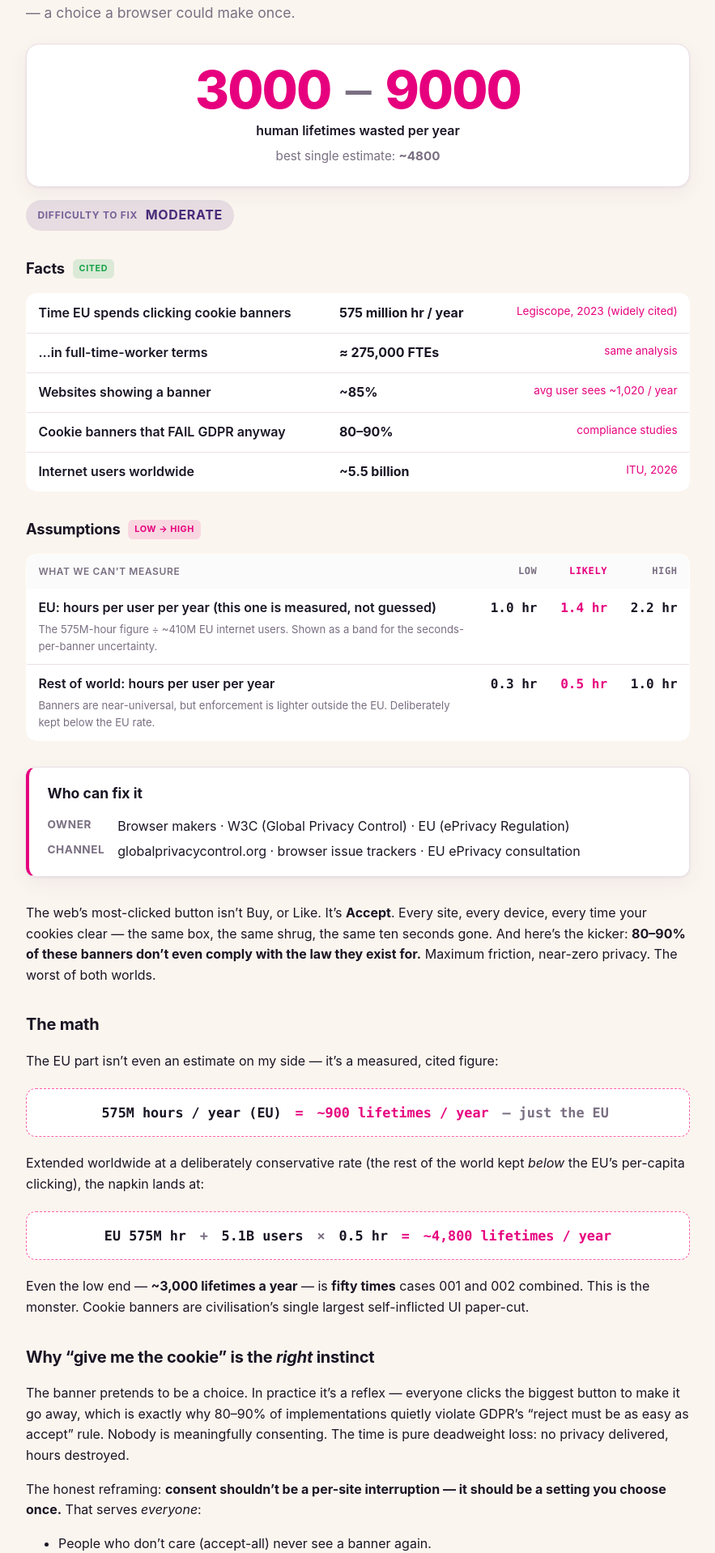
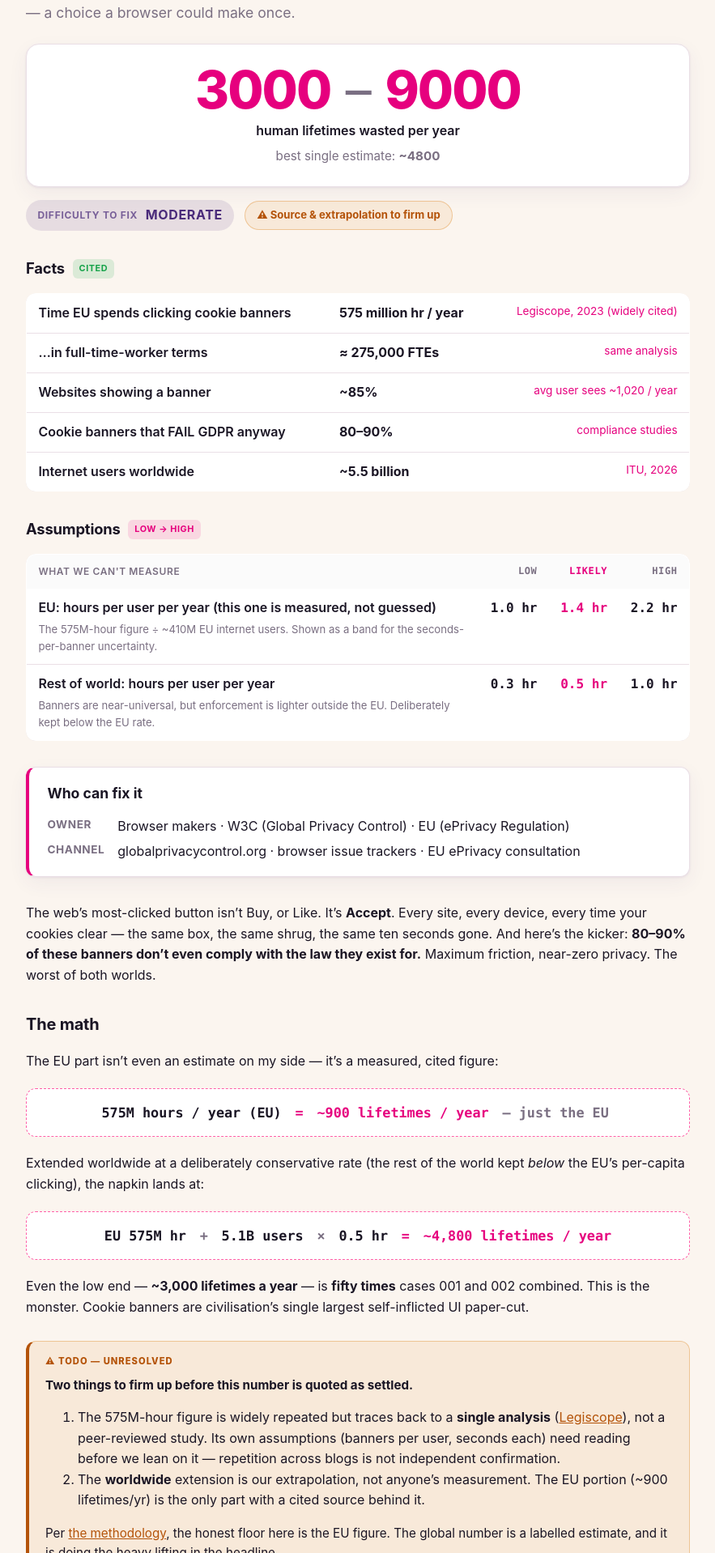
Before and after one commit to PlanetaryCouncil/ux, a Jekyll site: the page built from _cases/003-cookie-consent-banners.md, in a window 1280 px wide. Shown: the part 328-2246 px from the top of the page at 81% size, without its empty margins (198-1081 px from the left). Built offline with Jekyll 4.4.1, drawn with Linux system fonts in a browser that asks for light colours; some of the changed text lies outside the part shown.

Commit message:
Add TODO boxes for marking unresolved claims
Unfinished work is now marked on the page rather than quietly omitted:

- .todo box (amber, "TODO — UNRESOLVED") for inline caveats, authored as
  <div class="todo" markdown="1"> so links and lists render normally
- optional `todo:` front-matter field renders a warning badge in the case
  header and a TODO chip in the home case list
- documented as "rule zero" in the methodology

Applied to the two genuinely open items: case 002's cross-browser repro
(one reproduction, not a survey) and case 003's reliance on a single
non-peer-reviewed source plus our own worldwide extrapolation.

Co-Authored-By: Claude Opus 4.8 <noreply@anthropic.com>

```diff
--- a/_cases/003-cookie-consent-banners.md
+++ b/_cases/003-cookie-consent-banners.md
@@ -3,6 +3,7 @@ number: 3
 title: "Cookie banners: click the same box on every site, forever"
 tagline: "Shut up and give me the cookie. Whether you want to accept or reject, you're forced to decide again on every site you've ever visited — a choice a browser could make once."
 difficulty: moderate
+todo: "Source & extrapolation to firm up"
 lifetimes:
   low: 3000
   headline: 4800
@@ -62,6 +63,20 @@ EU's per-capita clicking), the napkin lands at:
 Even the low end — **~3,000 lifetimes a year** — is **fifty times** cases 001 and 002 combined.
 This is the monster. Cookie banners are civilisation's single largest self-inflicted UI paper-cut.
 
+<div class="todo" markdown="1">
+**Two things to firm up before this number is quoted as settled.**
+
+1. The 575M-hour figure is widely repeated but traces back to a **single analysis**
+   ([Legiscope](https://www.legiscope.com/blog/hidden-productivity-drain-cookie-banners.html)),
+   not a peer-reviewed study. Its own assumptions (banners per user, seconds each) need reading
+   before we lean on it — repetition across blogs is not independent confirmation.
+2. The **worldwide** extension is our extrapolation, not anyone's measurement. The EU portion
+   (~900 lifetimes/yr) is the only part with a cited source behind it.
+
+Per [the methodology](/methodology/), the honest floor here is the EU figure. The global number
+is a labelled estimate, and it is doing the heavy lifting in the headline.
+</div>
+
 ## Why "give me the cookie" is the *right* instinct
 
 The banner pretends to be a choice. In practice it's a reflex — everyone clicks the biggest
--- a/_layouts/case.html
+++ b/_layouts/case.html
@@ -23,6 +23,7 @@ layout: default
       <span class="diff-label">Difficulty to fix</span>
       <span class="diff-value">{{ page.difficulty }}</span>
     </div>
+    {% if page.todo %}<span class="todo-badge">⚠ {{ page.todo }}</span>{% endif %}
   </header>
 
   {% if page.facts %}
--- a/assets/style.css
+++ b/assets/style.css
@@ -8,6 +8,9 @@
   --line: #eadfe6;
   --muted: #7a6f82;
   --ok: #17a34a;
+  --warn: #b45309;
+  --warn-bg: rgba(217,119,6,.09);
+  --warn-line: rgba(217,119,6,.32);
   --shadow: 0 1px 3px rgba(74,43,122,.08), 0 8px 24px rgba(74,43,122,.06);
   --mono: ui-monospace, "SF Mono", Menlo, Consolas, monospace;
   --sans: -apple-system, BlinkMacSystemFont, "Segoe UI", Inter, system-ui, sans-serif;
@@ -16,6 +19,7 @@
   :root {
     --ink: #f3edf7; --cream: #14101c; --card: #1e1826; --line: #322a3d;
     --muted: #a99db4; --shadow: 0 1px 3px rgba(0,0,0,.3), 0 8px 24px rgba(0,0,0,.35);
+    --warn: #fbbf24; --warn-bg: rgba(251,191,36,.10); --warn-line: rgba(251,191,36,.30);
   }
 }
 * { box-sizing: border-box; }
@@ -149,6 +153,35 @@ table.data thead .mid { color: var(--pink); }
 .callout { background: rgba(230,0,126,.06); border: 1px solid rgba(230,0,126,.18); border-radius: 12px; padding: 1rem 1.25rem; margin: 1.5rem 0; }
 .callout strong { color: var(--pink); }
 
+/* ---------- TODO / unresolved marker ---------- */
+.todo {
+  background: var(--warn-bg); border: 1px solid var(--warn-line);
+  border-left: 4px solid var(--warn); border-radius: 12px;
+  padding: 1rem 1.25rem 1.1rem; margin: 1.75rem 0;
+}
+.todo::before {
+  content: "⚠ TODO — UNRESOLVED";
+  display: block; font-size: .7rem; font-weight: 800; letter-spacing: .09em;
+  color: var(--warn); margin-bottom: .5rem;
+}
+.todo > :first-of-type { margin-top: 0; }
+.todo > :last-child { margin-bottom: 0; }
+.todo p { font-size: .95rem; }
+.todo a { color: var(--warn); text-decoration: underline; }
+
+.todo-badge {
+  display: inline-flex; align-items: center; gap: .45rem;
+  background: var(--warn-bg); color: var(--warn); border: 1px solid var(--warn-line);
+  padding: .4rem .9rem; border-radius: 999px; font-weight: 700; font-size: .82rem;
+  margin-left: .5rem;
+}
+.card-todo {
+  display: inline-block; background: var(--warn-bg); color: var(--warn);
+  font-size: .68rem; font-weight: 800; letter-spacing: .05em; text-transform: uppercase;
+  padding: .15rem .45rem; border-radius: 5px; margin-left: .5rem; vertical-align: middle;
+}
+@media (max-width: 560px) { .todo-badge { margin-left: 0; margin-top: .5rem; } }
+
 .equation {
   font-family: var(--mono); font-size: 1.05rem; font-weight: 600;
   background: var(--card); border: 1px dashed var(--pink-soft); border-radius: 12px;
```
Also changed, not shown: _cases/002-browser-form-data-loss.md (+13 -4 lines), index.md (+1 -1 lines), methodology.md (+11 -0 lines).
